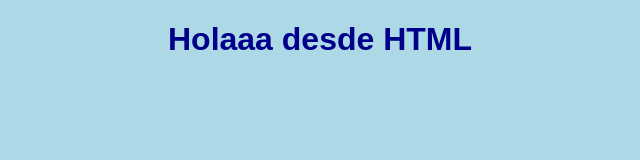
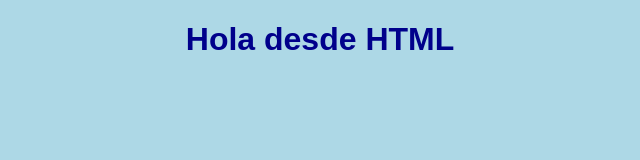
Before and after one commit to FacuMenendez2006/Practico-GitHub, a plain HTML site: page index.html in a window 1280 px wide. Shown: the whole page, without its empty margins (320-960 px from the left). Drawn offline with Linux system fonts and the light colour scheme.

Commit message:
Update index.html

```diff
--- a/index.html
+++ b/index.html
@@ -5,6 +5,6 @@
   <title>Mi página</title>
 </head>
 <body>
-  <h1>Holaaa desde HTML</h1>
+  <h1>Hola desde HTML</h1>
 </body>
 </html>
```
